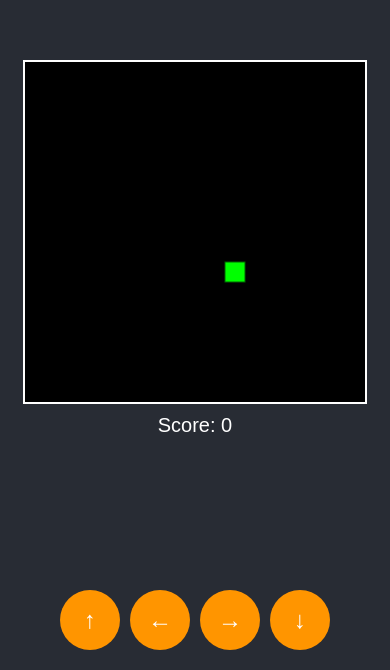
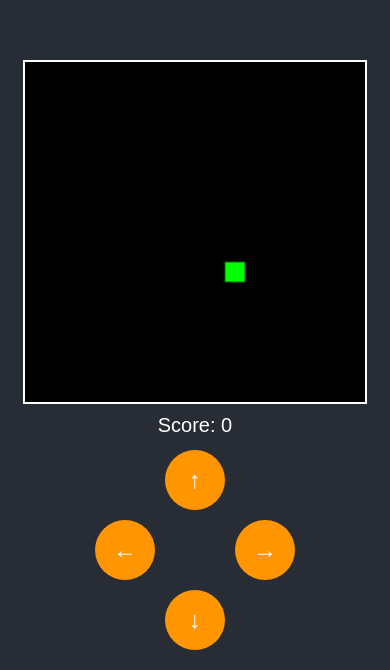
Before and after one commit to ameer-hassany/game, a plain HTML site: page index.html in a window 390 px wide. Shown: the part 174-844 px from the top of the page. Drawn offline with Linux system fonts and the light colour scheme.

Commit message:
Update index.html

```diff
--- a/index.html
+++ b/index.html
@@ -62,6 +62,7 @@
     width: 100%;
     justify-content: center;
     gap: 10px;
+    align-items: center;
   }
   .controls button {
     width: 60px;
@@ -76,27 +77,42 @@
   .controls button:hover {
     background-color: #e08900;
   }
+  .controls .directions {
+    display: grid;
+    grid-template-columns: repeat(3, 60px);
+    grid-template-rows: repeat(3, 60px);
+    gap: 10px;
+    justify-content: center;
+  }
+  .controls .directions button:nth-child(1) { grid-area: 1 / 2; }
+  .controls .directions button:nth-child(2) { grid-area: 2 / 1; }
+  .controls .directions button:nth-child(3) { grid-area: 2 / 3; }
+  .controls .directions button:nth-child(4) { grid-area: 3 / 2; }
   @media (max-width: 768px) {
     .controls {
       display: flex;
+      flex-direction: column;
+      align-items: center;
     }
   }
 </style>
 </head>
 <body>
 <canvas id="gameCanvas"></canvas>
-<div class="score" id="score">Score: 0</div>
+<div style="display: flex; flex-direction: column; align-items: center;">
+  <div class="score" id="score">Score: 0</div>
+  <div class="controls">
+    <div class="directions">
+      <button onclick="changeDirection(0, -1)">↑</button>
+      <button onclick="changeDirection(-1, 0)">←</button>
+      <button onclick="changeDirection(1, 0)">→</button>
+      <button onclick="changeDirection(0, 1)">↓</button>
+    </div>
+  </div>
+</div>
 <div class="game-over" id="gameOverScreen">
   <div id="finalScore"></div>
   <button onclick="restartGame()">Retry</button>
-</div>
-<div class="controls">
-  <button onclick="changeDirection(0, -1)">↑</button>
-  <div style="display: flex; gap: 10px;">
-    <button onclick="changeDirection(-1, 0)">←</button>
-    <button onclick="changeDirection(1, 0)">→</button>
-  </div>
-  <button onclick="changeDirection(0, 1)">↓</button>
 </div>
 
 <audio id="eatSound" src="https://www.soundjay.com/button/beep-07.wav" preload="auto"></audio>
```
